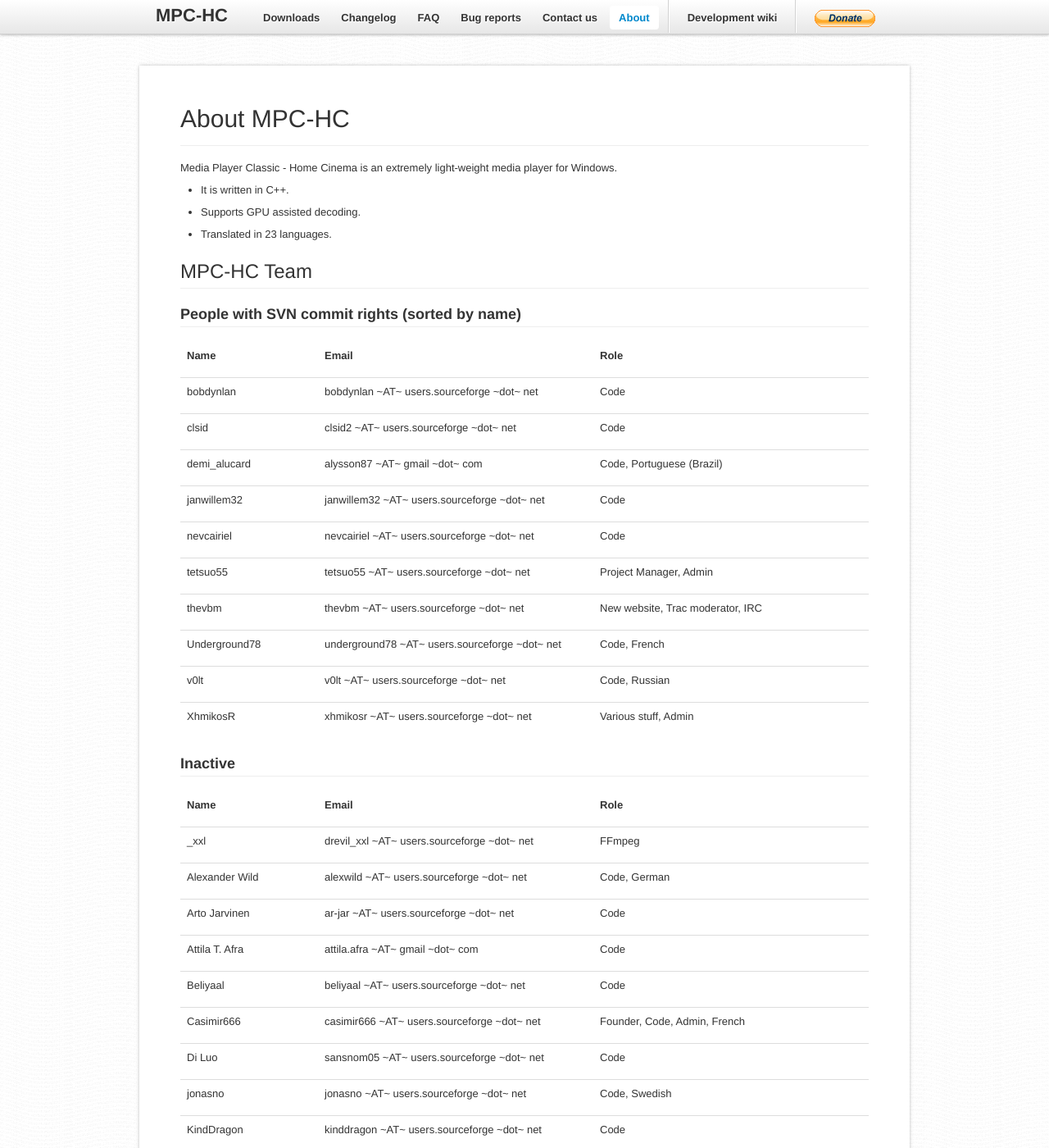
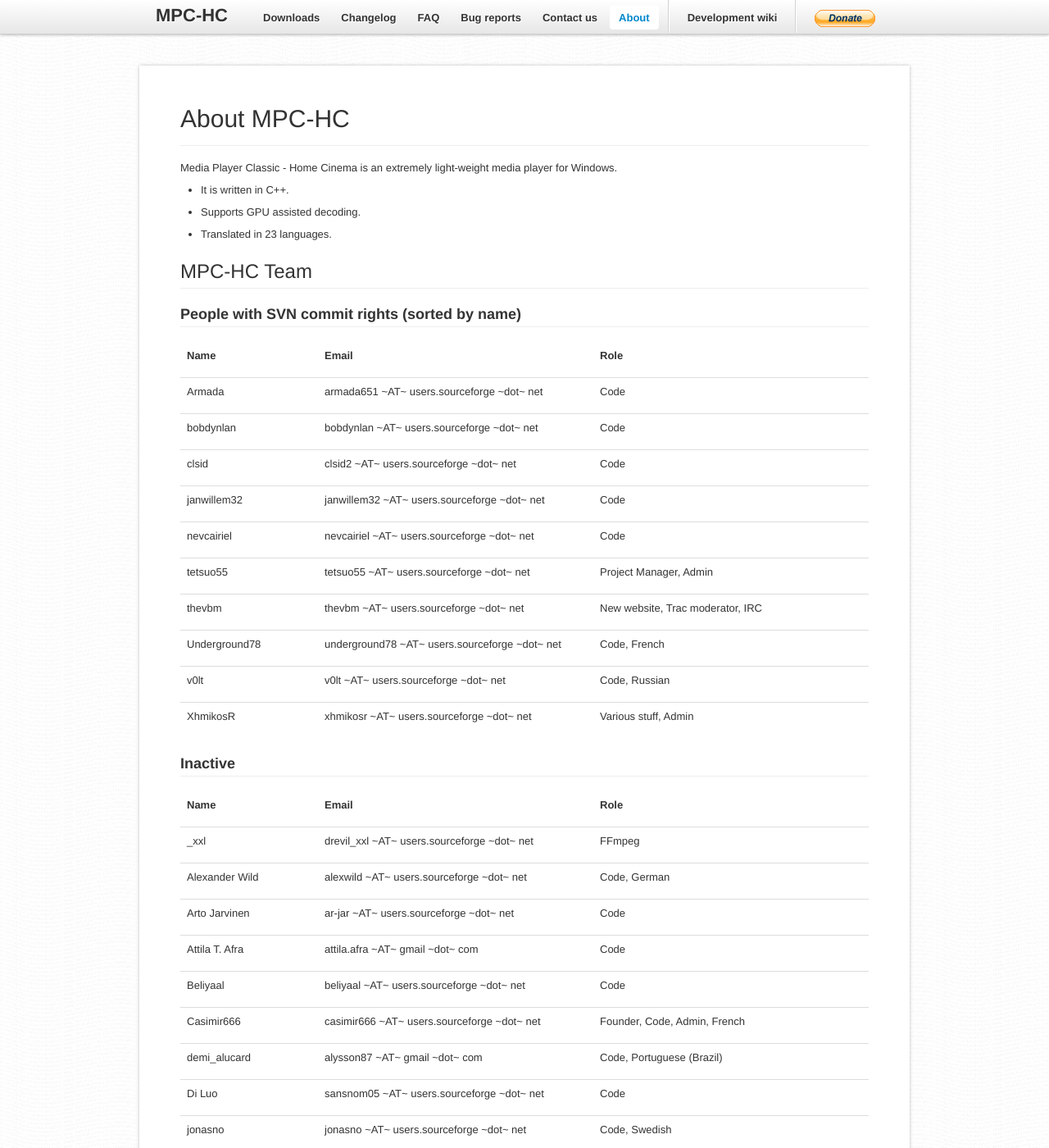
Before and after one commit to mpc-hc/mpc-hc.org, a Sphinx documentation site: the page built from source/about.rst, in a window 1280 px wide and 1400 px high. Shown: the whole window at 82% size. Built offline with Sphinx 7.4.7, drawn with Linux system fonts in a browser that asks for light colours; nearby versions of some CDN libraries; pages that are not in the unit, such as notebooks, are missing from menus.

Commit message:
Updated names of developers.
Armada, welcome to the dev team.

```diff
--- a/source/about.rst
+++ b/source/about.rst
@@ -18,9 +18,9 @@ People with SVN commit rights (sorted by name)
     :header: "Name", "Email", "Role"
     :widths: 20, 40, 40
 
+    "Armada", "armada651 ~AT~ users.sourceforge ~dot~ net", "Code"
     "bobdynlan", "bobdynlan ~AT~ users.sourceforge ~dot~ net", "Code"
     "clsid", "clsid2 ~AT~ users.sourceforge ~dot~ net", "Code"
-    "demi_alucard", "alysson87 ~AT~ gmail ~dot~ com", "Code, Portuguese (Brazil)"
     "janwillem32", "janwillem32 ~AT~ users.sourceforge ~dot~ net", "Code"
     "nevcairiel", "nevcairiel ~AT~ users.sourceforge ~dot~ net", "Code"
     "tetsuo55", "tetsuo55 ~AT~ users.sourceforge ~dot~ net", "Project Manager, Admin"
@@ -42,6 +42,7 @@ Inactive
     "Attila T. Afra", "attila.afra ~AT~ gmail ~dot~ com", "Code"
     "Beliyaal", "beliyaal ~AT~ users.sourceforge ~dot~ net", "Code"
     "Casimir666", "casimir666 ~AT~ users.sourceforge ~dot~ net", "Founder, Code, Admin, French"
+    "demi_alucard", "alysson87 ~AT~ gmail ~dot~ com", "Code, Portuguese (Brazil)"
     "Di Luo", "sansnom05 ~AT~ users.sourceforge ~dot~ net", "Code"
     "jonasno", "jonasno ~AT~ users.sourceforge ~dot~ net", "Code, Swedish"
     "KindDragon", "kinddragon ~AT~ users.sourceforge ~dot~ net", "Code"
```
